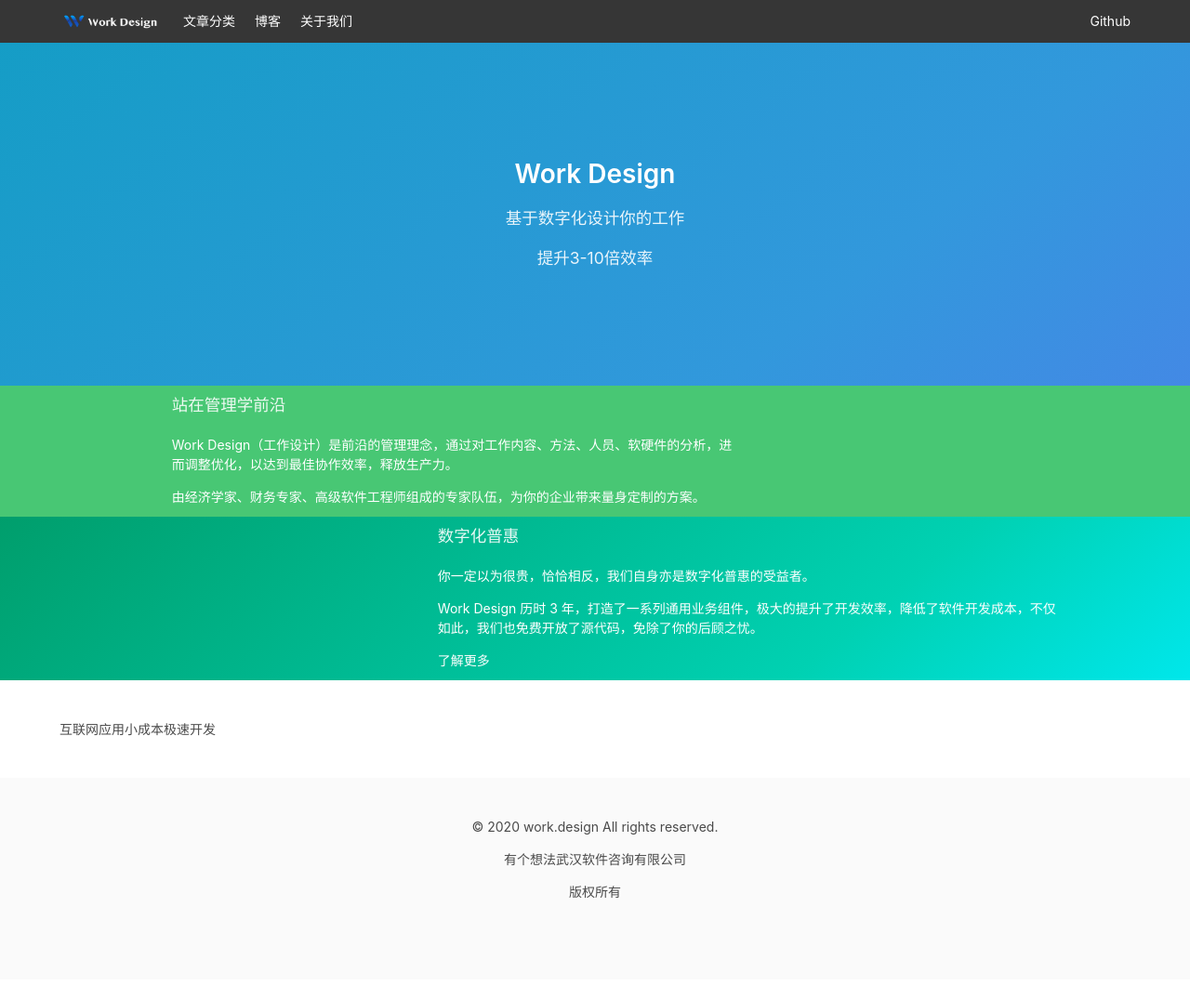
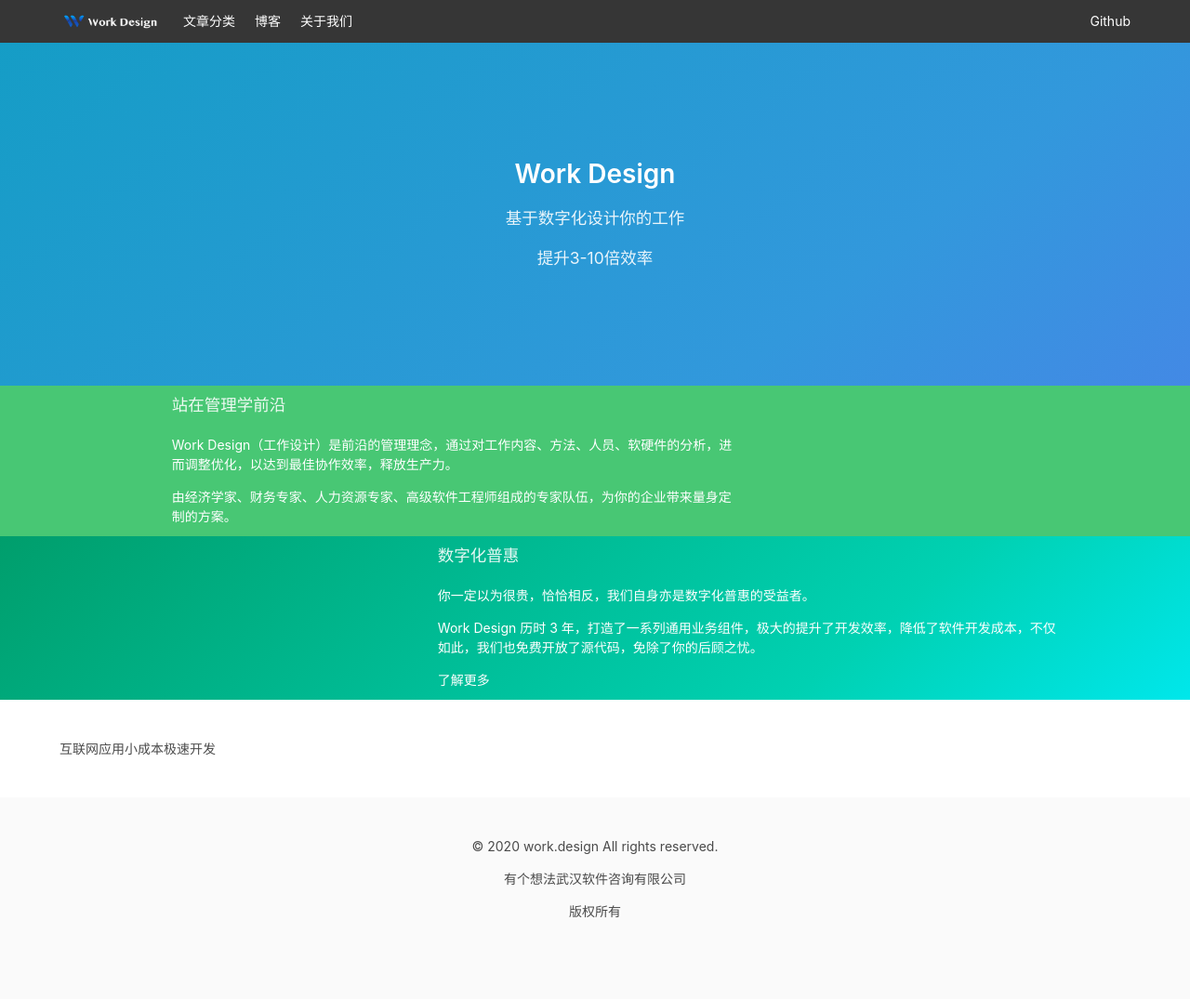
Before and after one commit to yigexiangfa/yigexiangfa.github.io, a Jekyll site: the page built from index.md, in a window 1280 px wide. Shown: the whole page at 93% size. Built offline with Jekyll 4.4.1, drawn with Linux system fonts in a browser that asks for light colours; before the commit the page ends 1054 px from its top, so only the background shows below that.

Commit message:
add text

```diff
--- a/_layouts/door.html
+++ b/_layouts/door.html
@@ -15,7 +15,7 @@ layout: default
       <h3 class="subtitle">站在管理学前沿</h3>
       <div class="content">
         <p>Work Design（工作设计）是前沿的管理理念，通过对工作内容、方法、人员、软硬件的分析，进而调整优化，以达到最佳协作效率，释放生产力。</p>
-        <p>由经济学家、财务专家、高级软件工程师组成的专家队伍，为你的企业带来量身定制的方案。</p>
+        <p>由经济学家、财务专家、人力资源专家、高级软件工程师组成的专家队伍，为你的企业带来量身定制的方案。</p>
       </div>
     </div>
     <div class="tile is-4">
```
